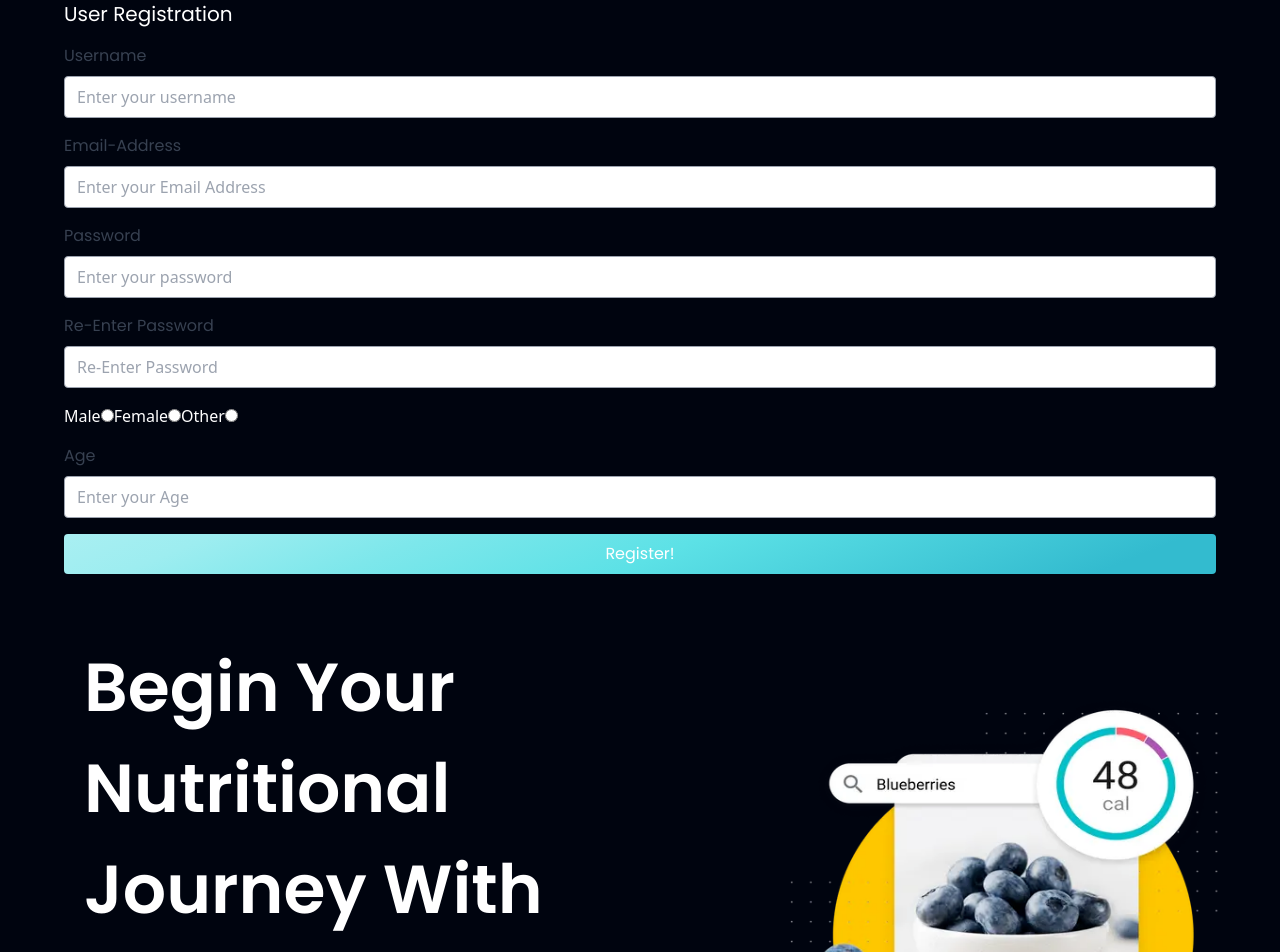
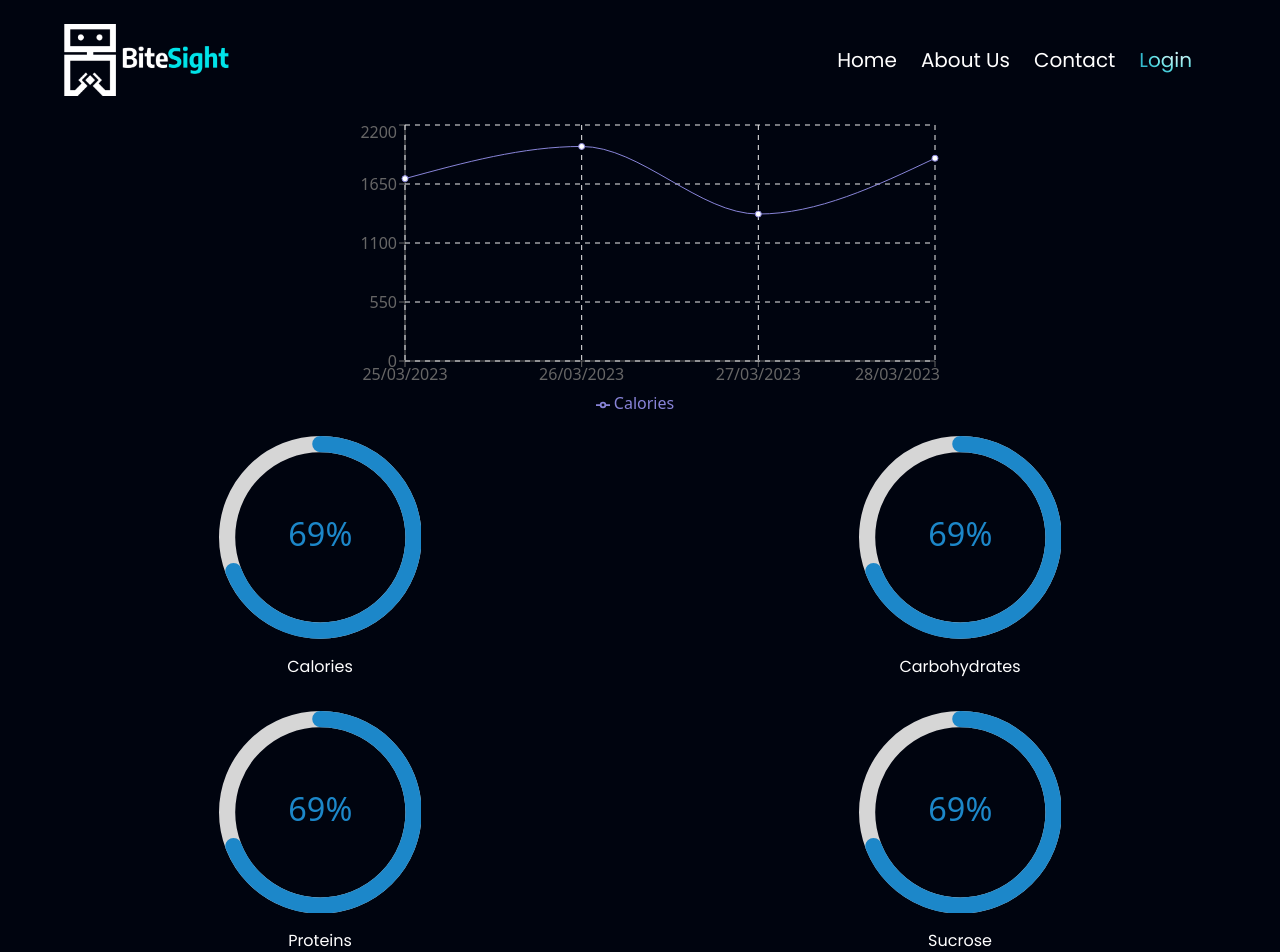
Before and after one commit to Sreyas-R/BiteSight, a React (Vite) app: page / in a window 1280 px wide. Shown: the top 952 px of the page. Built offline with nearby package versions, Linux system fonts and the light colour scheme.

Commit message:
Dashboard Added

```diff
--- a/package.json
+++ b/package.json
@@ -10,11 +10,14 @@
   },
   "dependencies": {
     "react": "^18.2.0",
+    "react-circular-progressbar": "^2.1.0",
     "react-dom": "^18.2.0",
     "react-fa-icon": "^0.1.4",
     "react-icon": "^1.0.0",
     "react-icons": "^4.8.0",
-    "react-router-dom": "^6.9.0"
+    "react-router-dom": "^5.2.0",
+    "rechart": "^0.0.1",
+    "recharts": "^2.5.0"
   },
   "devDependencies": {
     "@types/react": "^18.0.28",
--- a/src/App.jsx
+++ b/src/App.jsx
@@ -5,19 +5,21 @@ import Hero from "./components/Hero";
 import Heroine from "./components/Heroine";
 import Footer from "./components/Footer";
 import Registration from "./components/Registration";
+import PieChart from "./components/PieChart";
+import Dashboard from "./components/Dashboard";
+
+import { BrowserRouter, Route, Switch } from "react-router-dom";
+
 const App = () => (
   <div className="bg-primary w-full overflow-hidden">
     <div className={`${styles.paddingX} ${styles.flexCenter}`}>
       <div className={`${styles.boxWidth}`}>
-        <Registration />
+        <Navbar />
       </div>
     </div>
+    <Dashboard />
     <div className={`bg-primary ${styles.flexStart}`}>
-      <div className={`${styles.boxWidth}`}>
-        <Hero />
-        <Heroine />
-        <Footer />
-      </div>
+      <div className={`${styles.boxWidth}`}></div>
     </div>
   </div>
 );
--- /dev/null
+++ b/src/components/CalChart.jsx
@@ -0,0 +1,45 @@
+import React from "react";
+
+import {
+  LineChart,
+  Area,
+  XAxis,
+  YAxis,
+  CartesianGrid,
+  Line,
+  Legend,
+  Tooltip,
+} from "recharts";
+const CalChart = () => {
+  const data = [
+    {
+      day: "25/03/2023",
+      Calories: "1700",
+    },
+    {
+      day: "26/03/2023",
+      Calories: "2000",
+    },
+    {
+      day: "27/03/2023",
+      Calories: "1370",
+    },
+    {
+      day: "28/03/2023",
+      Calories: "1890",
+    },
+  ];
+
+  return (
+    <LineChart width={600} height={300} data={data}>
+      <XAxis dataKey="day" />
+      <YAxis domain={[0, "dataMax + 200"]} />
+      <CartesianGrid stroke="#eee" strokeDasharray="5 5" />
+      <Line type="monotone" dataKey="Calories" stroke="#8884d8" />
+      <Tooltip />
+      <Legend />
+    </LineChart>
+  );
+};
+
+export default CalChart;
--- /dev/null
+++ b/src/components/Dashboard.jsx
@@ -0,0 +1,23 @@
+import React from "react";
+import PieCharts from "./PieChart";
+import CalChart from "./CalChart";
+import { Pie } from "recharts";
+import styles from "../style";
+
+const Dashboard = () => {
+  return (
+    <div className="bg-primary w-full overflow-hidden flex flex-col items-center justify-center">
+      <div className={`${styles.paddingX} ${styles.flexCenter}`}>
+        <div className={`${styles.boxWidth}`}>
+          <CalChart />
+        </div>
+      </div>
+
+      <div className="flex justify-center w-full">
+        <PieCharts />
+      </div>
+    </div>
+  );
+};
+
+export default Dashboard;
--- /dev/null
+++ b/src/components/PieChart.jsx
@@ -0,0 +1,96 @@
+import React, { useState, useEffect } from "react";
+import { CircularProgressbar, buildStyles } from "react-circular-progressbar";
+import "react-circular-progressbar/dist/styles.css";
+
+const PieCharts = () => {
+  const [percentage, setPercentage] = useState(0);
+
+  useEffect(() => {
+    const fetchPercentage = () => {
+      setTimeout(() => {
+        setPercentage(69);
+      }, 1000);
+    };
+
+    fetchPercentage();
+  }, []);
+
+  return (
+    <div className="flex flex-wrap justify-between">
+      <div className="w-full md:w-1/2 p-4">
+        <div className="w-1/3 h-100 flex flex-col justify-center items-center mx-auto">
+          <CircularProgressbar
+            value={percentage}
+            text={`${percentage}%`}
+            styles={buildStyles({
+              textSize: "16px",
+              pathColor: "#1c87c9",
+              textColor: "#1c87c9",
+              trailColor: "#d6d6d6",
+              strokeWidth: 5,
+            })}
+          />
+          <div className="text-center mt-4 text-white font-poppins">
+            Calories
+          </div>
+        </div>
+      </div>
+      <div className="w-full md:w-1/2 p-4">
+        <div className="w-1/3 h-100 flex flex-col justify-center items-center mx-auto">
+          <CircularProgressbar
+            value={percentage}
+            text={`${percentage}%`}
+            styles={buildStyles({
+              textSize: "16px",
+              pathColor: "#1c87c9",
+              textColor: "#1c87c9",
+              trailColor: "#d6d6d6",
+              strokeWidth: 5,
+            })}
+          />
+          <div className="text-center text-white font-poppins mt-4">
+            Carbohydrates
+          </div>
+        </div>
+      </div>
+      <div className="w-full md:w-1/2 p-4">
+        <div className="w-1/3 h-100 flex flex-col justify-center items-center mx-auto">
+          <CircularProgressbar
+            value={percentage}
+            text={`${percentage}%`}
+            styles={buildStyles({
+              textSize: "16px",
+              pathColor: "#1c87c9",
+              textColor: "#1c87c9",
+              trailColor: "#d6d6d6",
+              strokeWidth: 5,
+            })}
+          />
+          <div className="text-center text-white font-poppins mt-4">
+            Proteins
+          </div>
+        </div>
+      </div>
+      <div className="w-full md:w-1/2 p-4">
+        <div className="w-1/3 h-100 flex flex-col justify-center items-center mx-auto">
+          <CircularProgressbar
+            value={percentage}
+            text={`${percentage}%`}
+            styles={buildStyles({
+              textSize: "16px",
+              pathColor: "#1c87c9",
+              textColor: "#1c87c9",
+              trailColor: "#d6d6d6",
+              strokeWidth: 5,
+            })}
+          />
+          <div className="text-center font-poppins text-white mt-4">
+            Sucrose
+          </div>
+        </div>
+      </div>
+    </div>
+  );
+};
+
+export default PieCharts;
```
Also changed, not shown: 1 other file (tests, documents, lock files or other folders).
